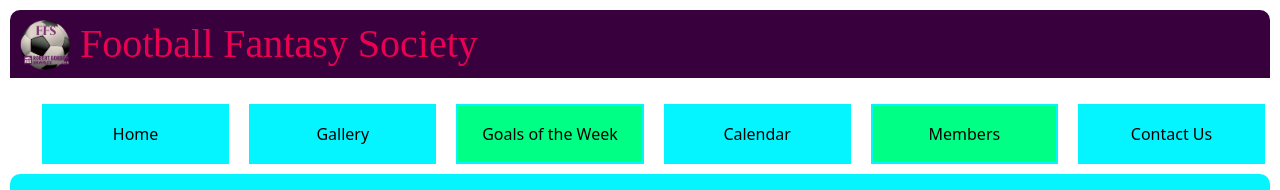
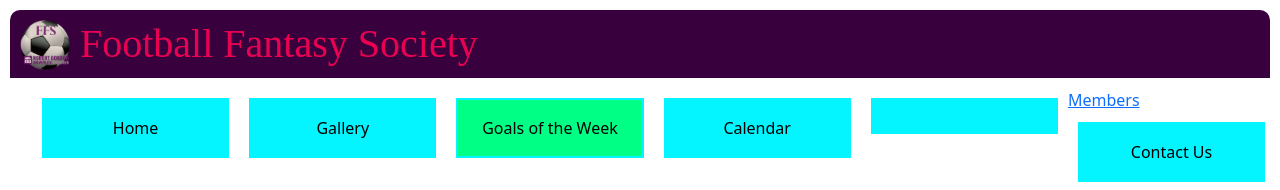
Before and after one commit to AlexC5050/CM1114-Coursework, a plain HTML site: page goals_of_the_week.html in a window 1280 px wide. Shown: the top 190 px of the page. Drawn offline with nearby package versions, Linux system fonts and the light colour scheme.

Commit message:
Add files via upload

```diff
--- a/goals_of_the_week.html
+++ b/goals_of_the_week.html
@@ -19,7 +19,7 @@
                     <li><a href='img_gallery.html'>Gallery</a></li>
                     <li class="active"><a href='goals_of_the_week.html'>Goals of the Week</a>
                     <li><a href='event_calendar.html'>Calendar</a></li>
-                    <li class="active"><a href='current_members.html'>Members</a></li>
+                    <li></li><a href='current_members.html'>Members</a></li>
                     <li><a href='contact_us.html'>Contact Us</a></li>
                 </ol>
             </nav>
```
